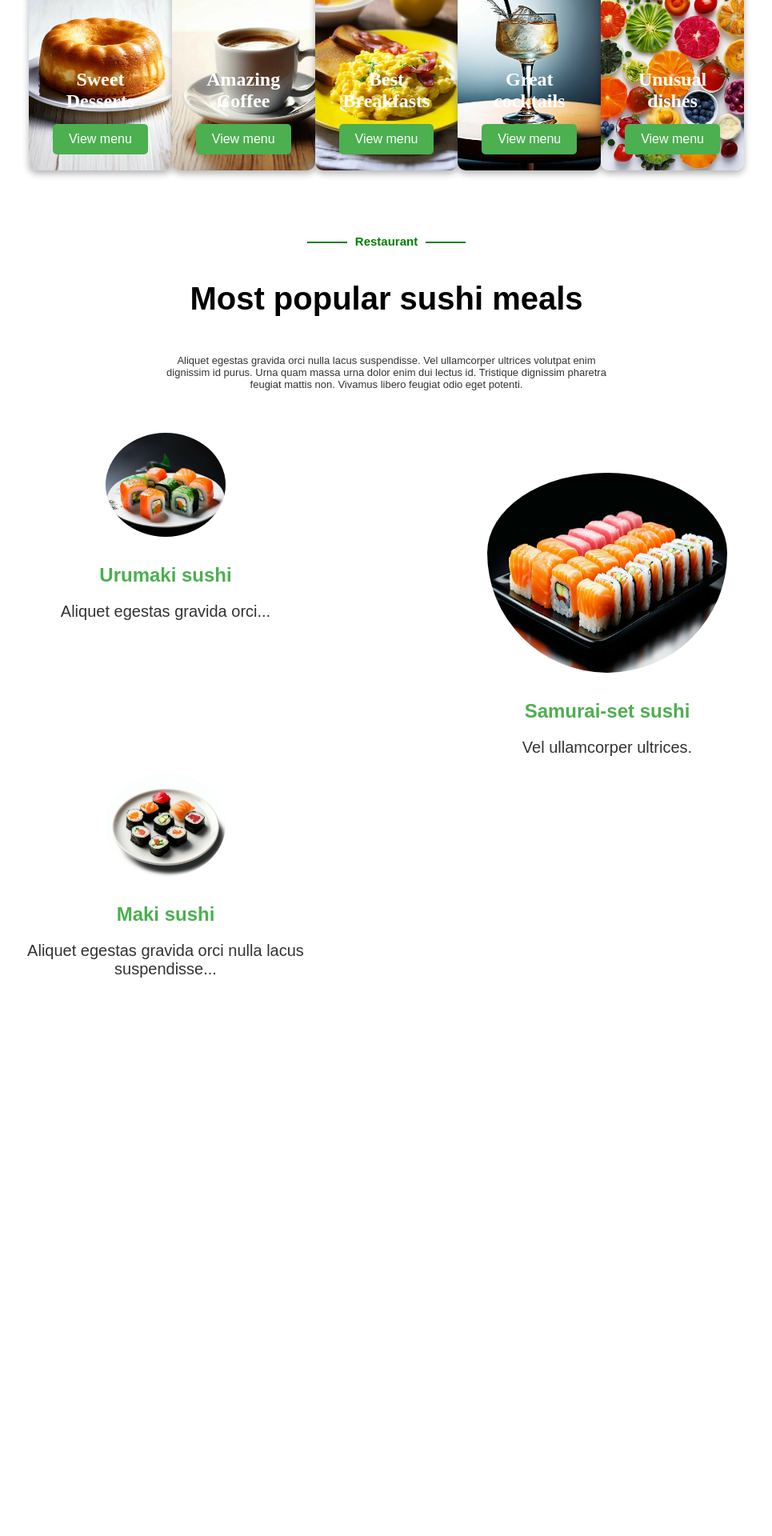
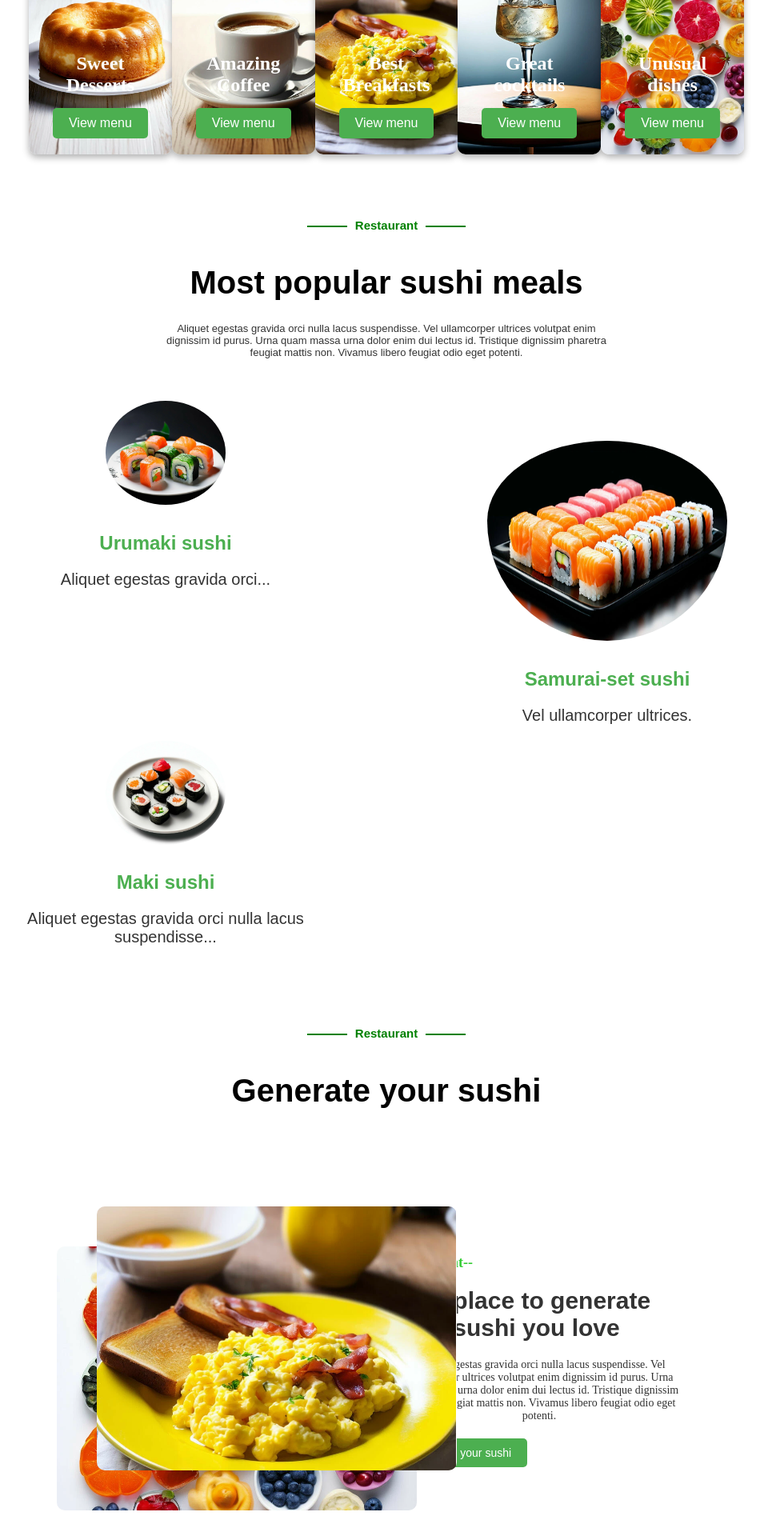
Before and after one commit to AkerFer/SushiSite, a Django app: template backend/app/sushi/templates/landing_page.html in a window 1280 px wide. Shown: the part 1040-2960 px from the top of the page at 80% size, without its empty margins (157-1122 px from the left). Before the commit the page ends 2262 px from the top, so only its background shows below. Run offline with Django 5.2, Linux system fonts and the light colour scheme; the template is opened without the code that fills it, so the values that code supplies are empty; parts of the project's set-up code (start-up, migrations or seed data) failed here and were passed over.

Commit message:
generate_sushi

```diff
--- a/backend/app/sushi/templates/find_your_sushi.html
+++ b/backend/app/sushi/templates/find_your_sushi.html
@@ -1 +1,92 @@
 {% load static %}
+
+<style>
+    .find-your-sushi {
+        display: grid;
+        grid-template-columns: 1fr 1fr;
+        align-items: center;
+        gap: 20px;
+        height: 70vh;
+        padding-bottom: 20px;
+      }
+
+      .image-stack {
+        position: relative;
+        width: 200px;
+        height: 230px;
+        padding-bottom: 100px;
+        padding-left: 250px;
+      }
+
+      .image-stack img {
+        position: absolute;
+        width: 100%;
+        height: 100%;
+        object-fit: cover;
+        border-radius: 10px;
+
+      }
+      .image-1 {
+        z-index: 1;
+        transform: translate(-30px, 30px);
+      }
+
+      .image-2 {
+        z-index: 2;
+        transform: translate(20px, -20px);
+      }
+      .find-sushi-content h2 {
+        color: #33cc33;
+        font-size: 18px;
+        margin-bottom: 10px;
+      }
+
+      .find-sushi-content {
+      padding-right: 230px;
+    }
+      .find-sushi-content p {
+        font-size: 14px;
+        color: #333;
+        margin-bottom: 20px;
+        margin-right: 30px;
+        text-align: center;
+      }
+
+      .find-sushi-content h1{
+        color: #333;
+        font-size: 30px;
+        text-align: left;
+        padding-bottom: 1px;
+        font-family: sans-serif;
+      }
+
+      .reservation-button {
+        padding: 10px 20px;
+        background-color: #4CAF50;
+        color: white;
+        border: none;
+        cursor: pointer;
+        border-radius: 5px;
+        font-size: 14px;
+      }
+</style>
+
+
+<div class="titles_h3">
+    <h3>Restaurant</h3>
+</div>
+<div class="titles_h1">
+  <h1>Generate your sushi</h1>
+<div>
+<div class="find-your-sushi">
+    <div class="image-stack">
+      <img src="{% static 'images/dishes.png' %}" alt="Image 1" class="image-1">
+      <img src="{% static 'images/breakfast.png' %}" alt="Image 2" class="image-2">
+    </div>
+    <div class="find-sushi-content">
+      <h2>Restaraunt--</h2>
+      <h1>Best place to generate your sushi you love</h1>
+      <p>Aliquet egestas gravida orci nulla lacus suspendisse. Vel ullamcorper ultrices volutpat enim dignissim id purus. Urna quam massa urna dolor enim dui lectus id. Tristique dignissim pharetra feugiat mattis non. Vivamus libero feugiat odio eget potenti.</p>
+      <button class="reservation-button">Generate your sushi</button>
+    </div>
+  </div>
--- a/backend/app/sushi/templates/menucards.html
+++ b/backend/app/sushi/templates/menucards.html
@@ -11,7 +11,6 @@
         text-align: center;
         font-size: 40px;
         font-family: sans-serif;
-        padding-bottom: 20px;
     }
 
     .titles_h3 {
```
